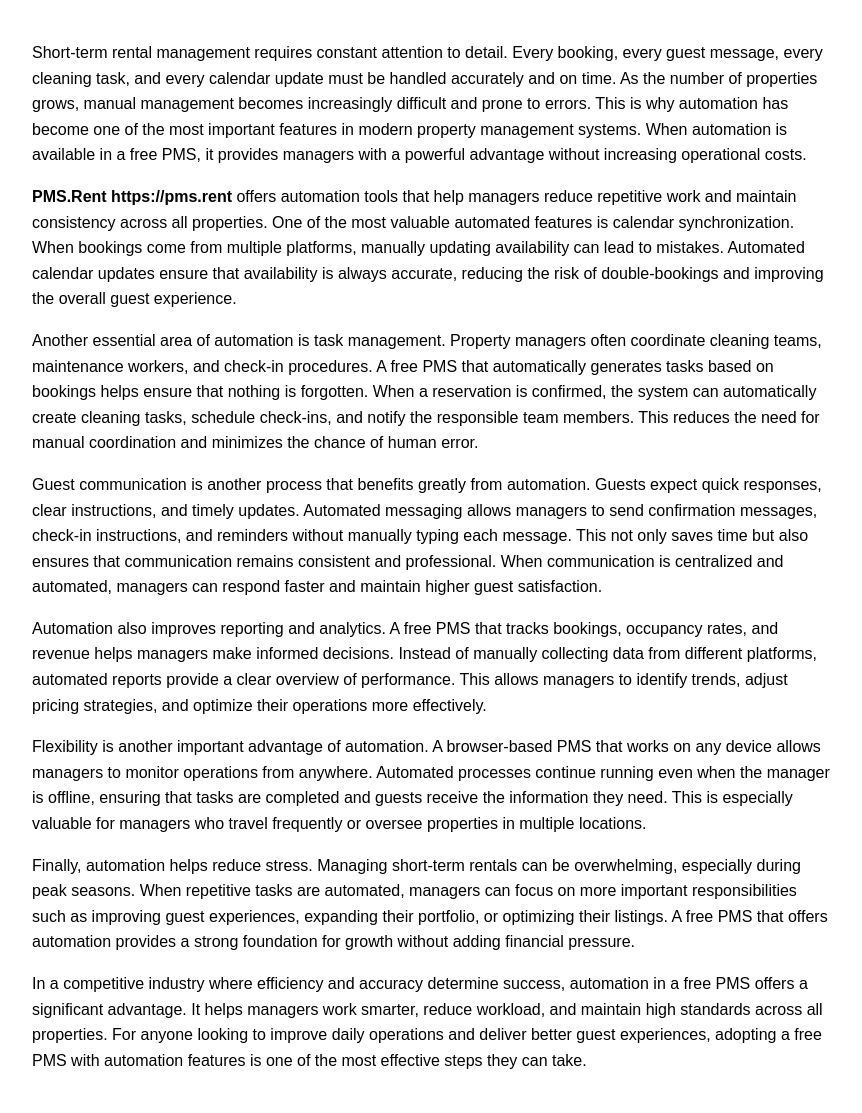
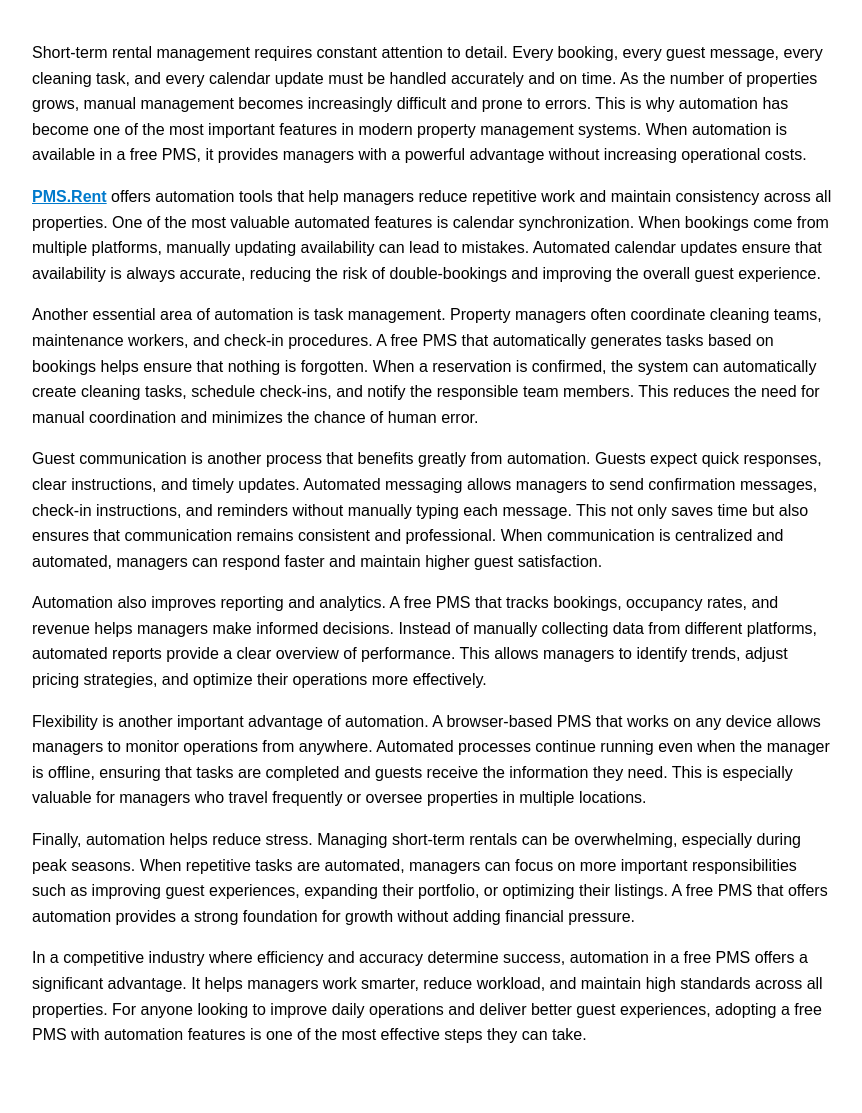
Before and after one commit to Sisikiev/sisikiev.github.io, a Jekyll site: the page built from _posts/2026-07-19-automation-with-free-pms.md, in a window 1280 px wide. Shown: the whole page, without its empty margins (208-1070 px from the left). Built offline with Jekyll 4.4.1, drawn with Linux system fonts in a browser that asks for light colours; our own code applies the rules of GitHub Pages for plain Markdown files; after the commit the page ends 1088 px from its top, so only the background shows below that.

Commit message:
Update 2026-07-19-automation-with-free-pms.md

```diff
--- a/_posts/2026-07-19-automation-with-free-pms.md
+++ b/_posts/2026-07-19-automation-with-free-pms.md
@@ -5,7 +5,8 @@ date: 2026-07-19
 
 Short‑term rental management requires constant attention to detail. Every booking, every guest message, every cleaning task, and every calendar update must be handled accurately and on time. As the number of properties grows, manual management becomes increasingly difficult and prone to errors. This is why automation has become one of the most important features in modern property management systems. When automation is available in a free PMS, it provides managers with a powerful advantage without increasing operational costs.
 
-**PMS.Rent   https://pms.rent** offers automation tools that help managers reduce repetitive work and maintain consistency across all properties. One of the most valuable automated features is calendar synchronization. When bookings come from multiple platforms, manually updating availability can lead to mistakes. Automated calendar updates ensure that availability is always accurate, reducing the risk of double‑bookings and improving the overall guest experience.
+<strong><a href="https://pms.rent">PMS.Rent</a></strong>
+ offers automation tools that help managers reduce repetitive work and maintain consistency across all properties. One of the most valuable automated features is calendar synchronization. When bookings come from multiple platforms, manually updating availability can lead to mistakes. Automated calendar updates ensure that availability is always accurate, reducing the risk of double‑bookings and improving the overall guest experience.
 
 Another essential area of automation is task management. Property managers often coordinate cleaning teams, maintenance workers, and check‑in procedures. A free PMS that automatically generates tasks based on bookings helps ensure that nothing is forgotten. When a reservation is confirmed, the system can automatically create cleaning tasks, schedule check‑ins, and notify the responsible team members. This reduces the need for manual coordination and minimizes the chance of human error.
 
```
